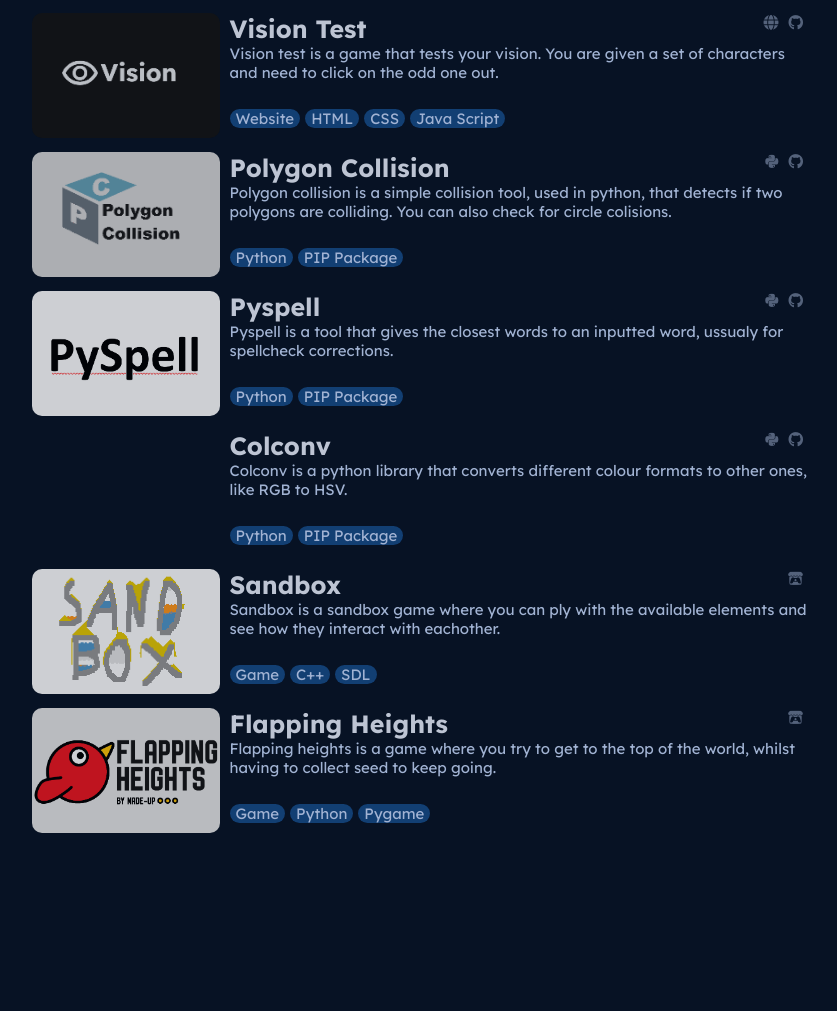
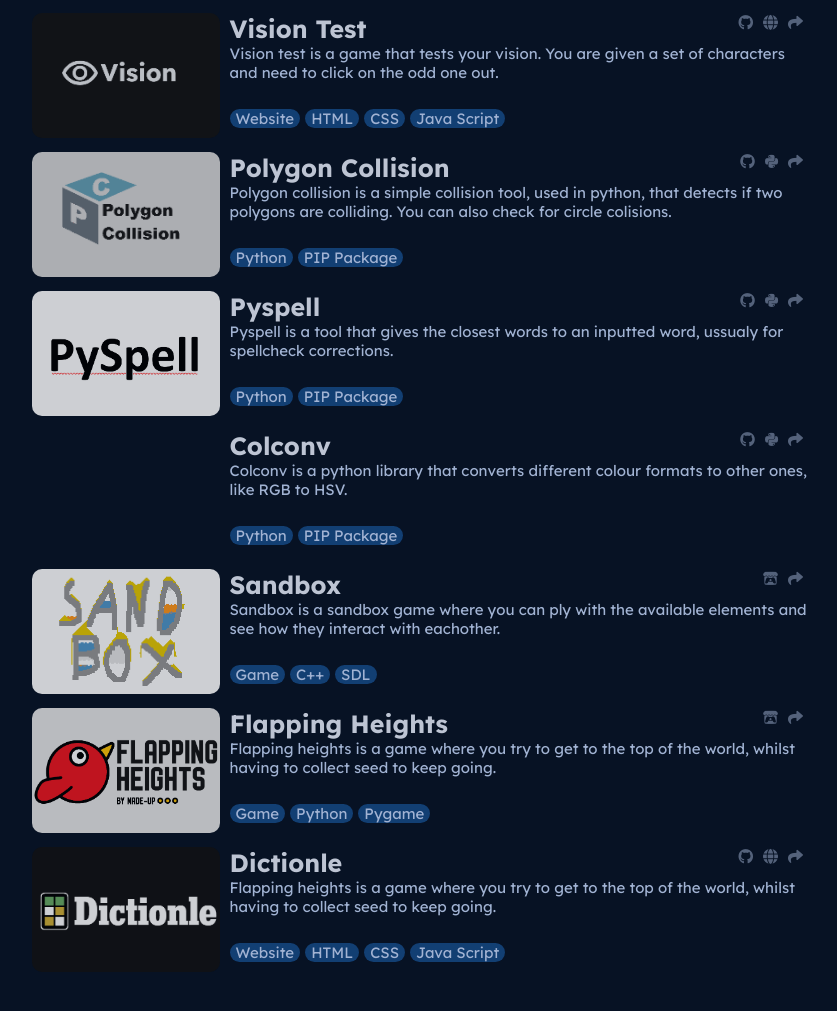
Before and after one commit to vertmit/vertmit.github.io, a plain HTML site: page index.html in a window 1280 px wide. Shown: the part 827-1838 px from the top of the page, without its empty margins (420-1257 px from the left). Before the commit the page ends 1722 px from the top, so only its background shows below. Drawn offline with Linux system fonts and the light colour scheme; a web font is replaced by a local one.

Commit message:
added share function and dictionle project

```diff
--- a/scripts/index.js
+++ b/scripts/index.js
@@ -71,6 +71,14 @@ const projects = [
         "chips": ["Game", "Python", "Pygame"],
         "link": "https://made-up.itch.io/flapping-heights",
         "links": [["brands", "itch-io", "https://made-up.itch.io/flapping-heights"]]
+    },
+    {
+        "name": "Dictionle",
+        "thumbnail": "imgs/thumbnails/dictionle.png",
+        "description": "Flapping heights is a game where you try to get to the top of the world, whilst having to collect seed to keep going.",
+        "chips": ["Website", "HTML", "CSS", "Java Script"],
+        "link": "https://vertmit.github.io/dictionle/",
+        "links": [["solid", "globe", "hhttps://vertmit.github.io/dictionle/"], ["brands", "github", "https://github.com/vertmit/dictionle"]]
     }
 ];
 
@@ -115,6 +123,21 @@ for (let project of projects) {
     const linkcontainer = document.createElement("div")
     linkcontainer.classList.add("linkcontainer")
     projecttextcontent.appendChild(linkcontainer)
+
+
+    const shareLinkherf = document.createElement("a")
+    shareLinkherf.href = "#"
+    linkcontainer.appendChild(shareLinkherf)
+
+    const shareicon = document.createElement("i")
+    shareicon.classList.add(`fa-solid`)
+    shareicon.classList.add(`fa-share`)
+    shareLinkherf.appendChild(shareicon)
+
+    shareLinkherf.addEventListener("click", ()=>{
+        navigator.share({text: `I found this awsome project made by vertmit, it's called ${project.name} found at ${project.link}`})
+    })
+
     if (project.links) {
         for (let link of project.links) {
             const linkherf = document.createElement("a")
--- a/styles/index.css
+++ b/styles/index.css
@@ -130,6 +130,7 @@ p {
 }
 
 .linkcontainer {
+    flex-direction: row-reverse;
     display: flex;
     position: absolute;
     right: 0px;
```
Also changed, not shown: imgs/thumbnails/dictionle.png (added).
